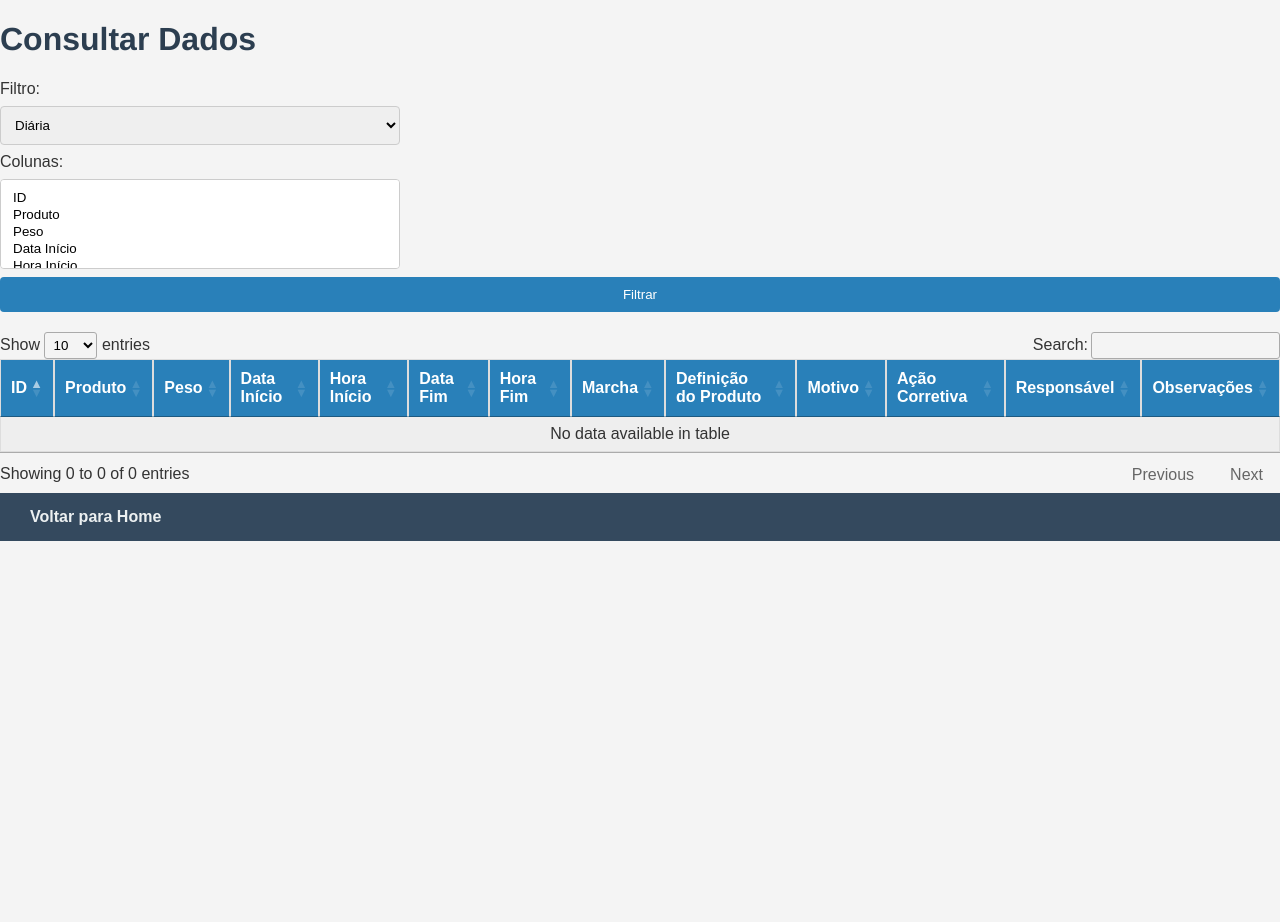
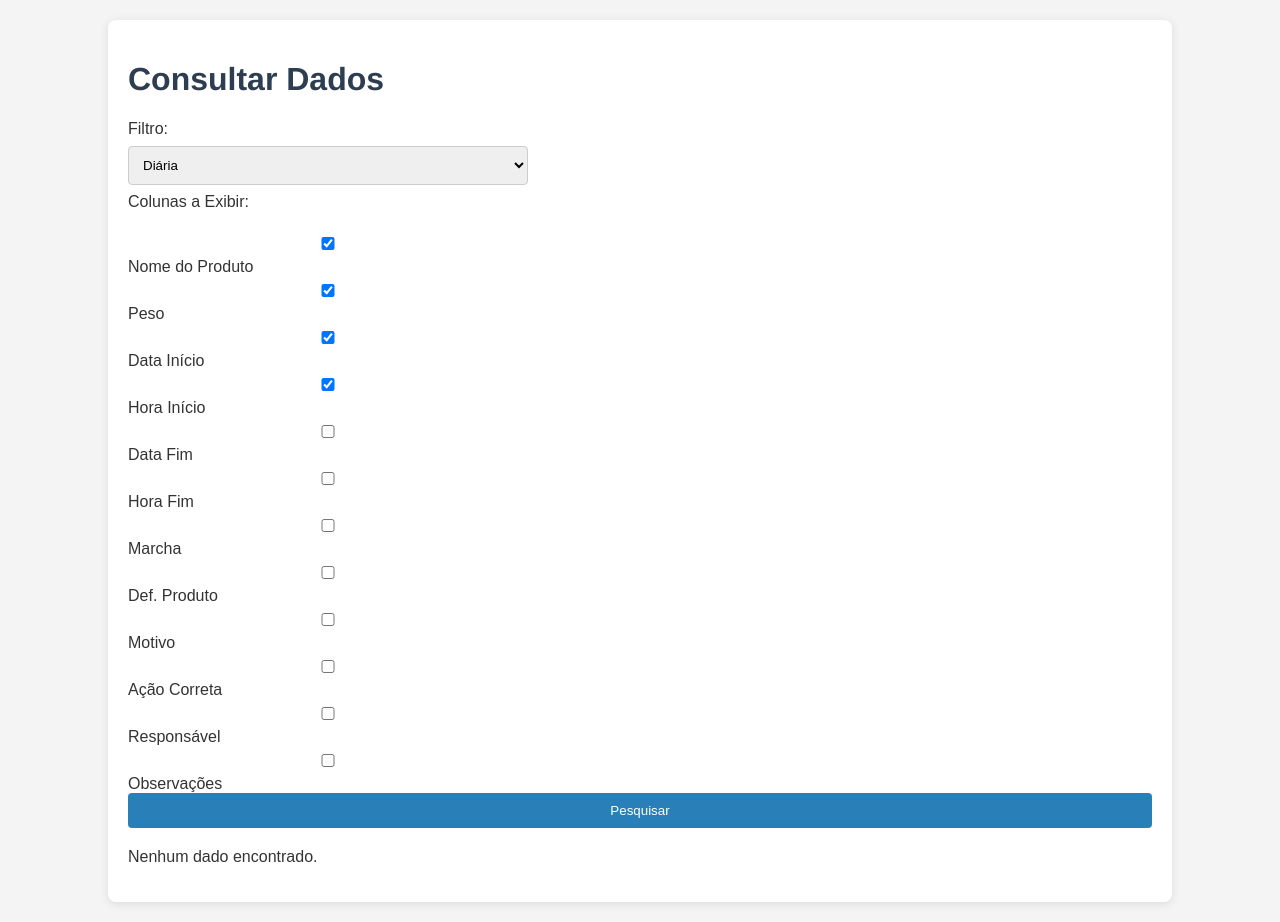
Before and after one commit to Nelson-esilva/Site-de-Controle-Produtivo, a Flask app: page /consultar_dados in a window 1280 px wide. Before the commit the page ends 541 px from the top, so only its background shows below. Run offline with Flask 3, Linux system fonts and the light colour scheme; some libraries are stand-ins or nearby versions.

Commit message:
funcional_ok_filtroTabela

```diff
--- a/Templates/consultar_dados.html
+++ b/Templates/consultar_dados.html
@@ -4,134 +4,94 @@
     <meta charset="UTF-8">
     <meta name="viewport" content="width=device-width, initial-scale=1.0">
     <link rel="stylesheet" href="{{ url_for('static', filename='style.css') }}">
-    <link rel="stylesheet" href="https://cdn.datatables.net/1.11.5/css/jquery.dataTables.min.css">
     <title>Consultar Dados</title>
 </head>
 <body>
+    <div class="container">
         <h1>Consultar Dados</h1>
-
-    <!-- Formulário de Filtros -->
-    <form id="filtrosForm">
+        <form method="POST">
             <label for="filtro">Filtro:</label>
-        <select id="filtro" name="filtro">
+            <select name="filtro" id="filtro">
                 <option value="diaria">Diária</option>
                 <option value="mensal">Mensal</option>
                 <option value="intervalo">Intervalo de Tempo</option>
             </select>
 
-        <div id="intervalo">
+            <div id="intervalo" style="display: none;">
                 <label for="data_inicio">Data Início:</label>
-            <input type="date" id="data_inicio" name="data_inicio">
+                <input type="date" name="data_inicio" id="data_inicio">
                 <label for="data_fim">Data Fim:</label>
-            <input type="date" id="data_fim" name="data_fim">
+                <input type="date" name="data_fim" id="data_fim">
             </div>
 
-        <label for="colunas">Colunas:</label>
-        <select id="colunas" name="colunas" multiple>
-            <option value="id">ID</option>
-            <option value="nproduto">Produto</option>
-            <option value="peso">Peso</option>
-            <option value="datai">Data Início</option>
-            <option value="horai">Hora Início</option>
-            <option value="dataf">Data Fim</option>
-            <option value="horaf">Hora Fim</option>
-            <option value="marcha">Marcha</option>
-            <option value="defprod">Definição do Produto</option>
-            <option value="motivo">Motivo</option>
-            <option value="acaocorre">Ação Corretiva</option>
-            <option value="respons">Responsável</option>
-            <option value="obs">Observações</option>
-        </select>
+            <label>Colunas a Exibir:</label><br>
+            <input type="checkbox" name="colunas" value="nproduto" checked> Nome do Produto<br>
+            <input type="checkbox" name="colunas" value="peso" checked> Peso<br>
+            <input type="checkbox" name="colunas" value="datai" checked> Data Início<br>
+            <input type="checkbox" name="colunas" value="horai" checked> Hora Início<br>
+            <input type="checkbox" name="colunas" value="dataf"> Data Fim<br>
+            <input type="checkbox" name="colunas" value="horaf"> Hora Fim<br>
+            <input type="checkbox" name="colunas" value="marcha"> Marcha<br>
+            <input type="checkbox" name="colunas" value="defprod"> Def. Produto<br>
+            <input type="checkbox" name="colunas" value="motivo"> Motivo<br>
+            <input type="checkbox" name="colunas" value="acaocorre"> Ação Correta<br>
+            <input type="checkbox" name="colunas" value="respons"> Responsável<br>
+            <input type="checkbox" name="colunas" value="obs"> Observações<br>
 
-        <button type="submit">Filtrar</button>
+            <button type="submit">Pesquisar</button>
         </form>
 
-    <!-- Tabela de Dados -->
-    <table id="tabelaDados" class="display">
+        {% if dados %}
+            <table>
                 <thead>
                     <tr>
-                <th>ID</th>
-                <th>Produto</th>
-                <th>Peso</th>
-                <th>Data Início</th>
-                <th>Hora Início</th>
-                <th>Data Fim</th>
-                <th>Hora Fim</th>
-                <th>Marcha</th>
-                <th>Definição do Produto</th>
-                <th>Motivo</th>
-                <th>Ação Corretiva</th>
-                <th>Responsável</th>
-                <th>Observações</th>
+                        {% if 'nproduto' in dados[0] %}<th>Nome do Produto</th>{% endif %}
+                        {% if 'peso' in dados[0] %}<th>Peso</th>{% endif %}
+                        {% if 'datai' in dados[0] %}<th>Data Início</th>{% endif %}
+                        {% if 'horai' in dados[0] %}<th>Hora Início</th>{% endif %}
+                        {% if 'dataf' in dados[0] %}<th>Data Fim</th>{% endif %}
+                        {% if 'horaf' in dados[0] %}<th>Hora Fim</th>{% endif %}
+                        {% if 'marcha' in dados[0] %}<th>Marcha</th>{% endif %}
+                        {% if 'defprod' in dados[0] %}<th>Def. Produto</th>{% endif %}
+                        {% if 'motivo' in dados[0] %}<th>Motivo</th>{% endif %}
+                        {% if 'acaocorre' in dados[0] %}<th>Ação Correta</th>{% endif %}
+                        {% if 'respons' in dados[0] %}<th>Responsável</th>{% endif %}
+                        {% if 'obs' in dados[0] %}<th>Observações</th>{% endif %}
                     </tr>
                 </thead>
                 <tbody>
-            <!-- Dados serão preenchidos dinamicamente -->
+                    {% for dado in dados %}
+                    <tr>
+                        {% if 'nproduto' in dado %}<td>{{ dado.nproduto }}</td>{% endif %}
+                        {% if 'peso' in dado %}<td>{{ dado.peso }}</td>{% endif %}
+                        {% if 'datai' in dado %}<td>{{ dado.datai }}</td>{% endif %}
+                        {% if 'horai' in dado %}<td>{{ dado.horai }}</td>{% endif %}
+                        {% if 'dataf' in dado %}<td>{{ dado.dataf }}</td>{% endif %}
+                        {% if 'horaf' in dado %}<td>{{ dado.horaf }}</td>{% endif %}
+                        {% if 'marcha' in dado %}<td>{{ dado.marcha }}</td>{% endif %}
+                        {% if 'defprod' in dado %}<td>{{ dado.defprod }}</td>{% endif %}
+                        {% if 'motivo' in dado %}<td>{{ dado.motivo }}</td>{% endif %}
+                        {% if 'acaocorre' in dado %}<td>{{ dado.acaocorre }}</td>{% endif %}
+                        {% if 'respons' in dado %}<td>{{ dado.respons }}</td>{% endif %}
+                        {% if 'obs' in dado %}<td>{{ dado.obs }}</td>{% endif %}
+                    </tr>
+                    {% endfor %}
                 </tbody>
             </table>
+        {% else %}
+            <p>Nenhum dado encontrado.</p>
+        {% endif %}
+    </div>
 
-    <nav>
-        <a href="{{ url_for('home') }}">Voltar para Home</a>
-    </nav>
-
-    <script src="https://code.jquery.com/jquery-3.6.0.min.js"></script>
-    <script src="https://cdn.datatables.net/1.11.5/js/jquery.dataTables.min.js"></script>
     <script>
-        $(document).ready(function() {
-            $('#tabelaDados').DataTable();
-
-            $('#intervalo').hide();
-
-            $('#filtro').change(function() {
-                if ($(this).val() === 'intervalo') {
-                    $('#intervalo').show();
+        document.getElementById('filtro').addEventListener('change', function() {
+            var selected = this.value;
+            var intervalo = document.getElementById('intervalo');
+            if (selected === 'intervalo') {
+                intervalo.style.display = 'block';
             } else {
-                    $('#intervalo').hide();
+                intervalo.style.display = 'none';
             }
-            });
-
-            $('#filtrosForm').submit(function(event) {
-                event.preventDefault();
-                var filtro = $('#filtro').val();
-                var colunas = $('#colunas').val();
-                var data_inicio = $('#data_inicio').val();
-                var data_fim = $('#data_fim').val();
-
-                $.ajax({
-                    type: 'POST',
-                    url: '{{ url_for("consultar_dados") }}',
-                    data: {
-                        filtro: filtro,
-                        colunas: colunas,
-                        data_inicio: data_inicio,
-                        data_fim: data_fim
-                    },
-                    success: function(response) {
-                        var table = $('#tabelaDados').DataTable();
-                        table.clear();
-
-                        response.forEach(function(item) {
-                            var row = [];
-                            if (colunas.includes('id')) row.push(item.id);
-                            if (colunas.includes('nproduto')) row.push(item.nproduto);
-                            if (colunas.includes('peso')) row.push(item.peso);
-                            if (colunas.includes('datai')) row.push(item.datai);
-                            if (colunas.includes('horai')) row.push(item.horai);
-                            if (colunas.includes('dataf')) row.push(item.dataf);
-                            if (colunas.includes('horaf')) row.push(item.horaf);
-                            if (colunas.includes('marcha')) row.push(item.marcha);
-                            if (colunas.includes('defprod')) row.push(item.defprod);
-                            if (colunas.includes('motivo')) row.push(item.motivo);
-                            if (colunas.includes('acaocorre')) row.push(item.acaocorre);
-                            if (colunas.includes('respons')) row.push(item.respons);
-                            if (colunas.includes('obs')) row.push(item.obs);
-                            table.row.add(row);
-                        });
-
-                        table.draw();
-                    }
-                });
-            });
         });
     </script>
 </body>
--- a/app.py
+++ b/app.py
@@ -42,6 +42,11 @@ with app.app_context():
 @login_manager.user_loader
 def load_user(user_id):
     return Usuario.query.get(int(user_id))
+
+@app.route('/')
+def home():
+    return redirect(url_for('login'))  # Redireciona para a página de login
+
 
 @app.route('/login', methods=['GET', 'POST'])
 def login():
@@ -112,27 +117,48 @@ def consultar_dados():
 
         dados = query.all()
 
-        dados_json = []
+        dados_exibidos = []
         for dado in dados:
-            dados_json.append({
+            dado_info = {
                 'id': dado.id,
                 'nproduto': dado.nproduto,
                 'peso': dado.peso,
-                'datai': dado.datai.strftime('%Y-%m-%d'),
-                'horai': dado.horai.strftime('%H:%M:%S'),
-                'dataf': dado.dataf.strftime('%Y-%m-%d'),
-                'horaf': dado.horaf.strftime('%H:%M:%S'),
+                'datai': dado.datai.strftime('%Y-%m-%d'),  # Converte para string
+                'horai': dado.horai.strftime('%H:%M:%S'),  # Converte para string
+                'dataf': dado.dataf.strftime('%Y-%m-%d') if dado.dataf else None,
+                'horaf': dado.horaf.strftime('%H:%M:%S') if dado.horaf else None,
                 'marcha': dado.marcha,
                 'defprod': dado.defprod,
                 'motivo': dado.motivo,
                 'acaocorre': dado.acaocorre,
                 'respons': dado.respons,
                 'obs': dado.obs
-            })
+            }
 
-        return jsonify(dados_json)
+            # Adiciona colunas selecionadas
+            if 'dataf' not in colunas:
+                dado_info.pop('dataf')
+            if 'horaf' not in colunas:
+                dado_info.pop('horaf')
+            if 'marcha' not in colunas:
+                dado_info.pop('marcha')
+            if 'defprod' not in colunas:
+                dado_info.pop('defprod')
+            if 'motivo' not in colunas:
+                dado_info.pop('motivo')
+            if 'acaocorre' not in colunas:
+                dado_info.pop('acaocorre')
+            if 'respons' not in colunas:
+                dado_info.pop('respons')
+            if 'obs' not in colunas:
+                dado_info.pop('obs')
+
+            dados_exibidos.append(dado_info)
+
+        return render_template('consultar_dados.html', dados=dados_exibidos)
 
     return render_template('consultar_dados.html')
+
 
 @app.route('/incluir_dados', methods=['GET', 'POST'])
 @login_required
```
Also changed, not shown: instance/seu_banco_de_dados.db, instance/seu_bando_de_dados.db (deleted). Lines whose indentation alone changed are shown as unchanged.
